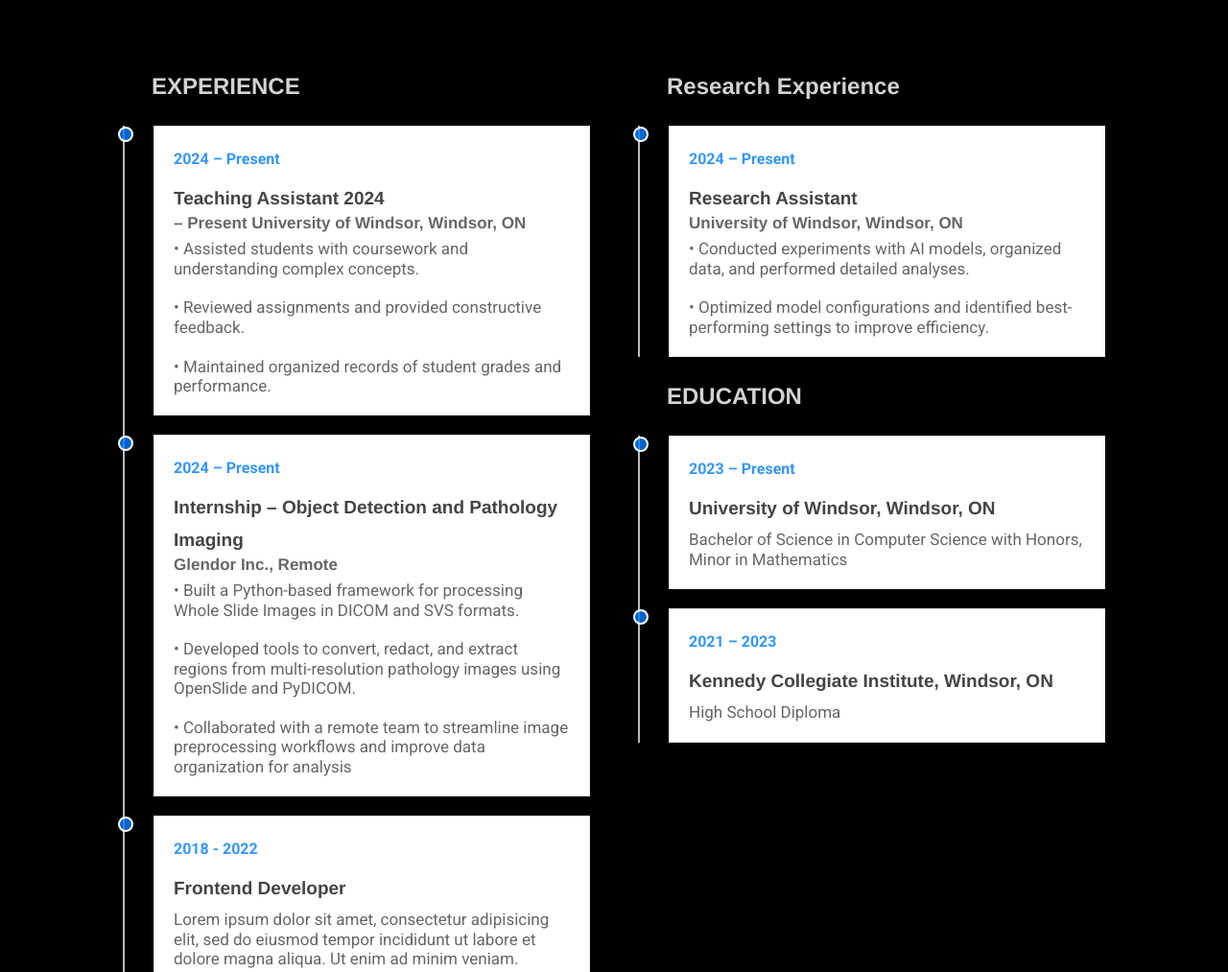
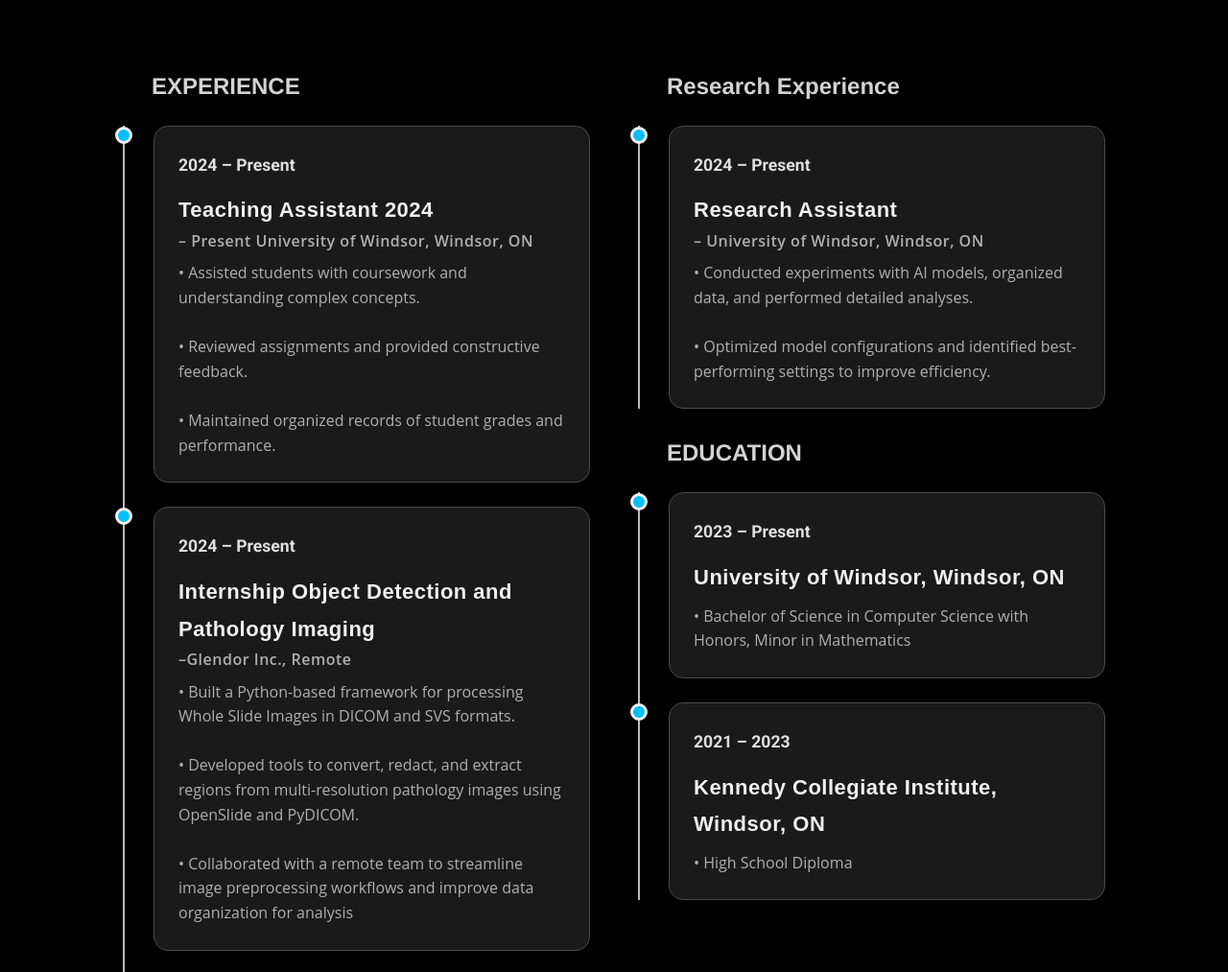
Before and after one commit to youness5rimammm/anas-mohammed, a plain HTML site: page index.html in a window 1280 px wide. Shown: the part 1820-2833 px from the top of the page at 96% size. Drawn offline with nearby package versions, Linux system fonts and the light colour scheme.

Commit message:
Your commit message

```diff
--- a/assets/css/style.css
+++ b/assets/css/style.css
@@ -804,9 +804,8 @@ body.nav-active { overflow: hidden; }
   display: flex;
   align-items: flex-start;
   gap: 30px;
-  overflow: auto;
   scroll-snap-type: inline mandatory;
-  padding-block-end: 5px;
+  margin: 10px 40px;
 }
 
 .slider-list::-webkit-scrollbar { display: none; }
@@ -1523,45 +1522,57 @@ main.rowS{
 .col .contents{
 	padding: 0px 30px;
 	border-left: 2px solid #bababa;
-}
-.col .contents .box{
+}.col .contents .box {
     position: relative;
-	padding: 20px;
-	border: 1px solid #eaeaea;
-	background-color: #ffffff;
+    padding: 25px; /* Slightly increased padding for more breathing room */
+    border: 1px solid #4a4a4a; /* Slightly lighter border for subtle contrast */
+    border-radius: 15px; /* Slightly reduced border-radius for a cleaner look */
     cursor: pointer;
-	transition: all 0.4s;
-	margin-bottom: 20px;
-}
-.col .contents .box:hover{
-	box-shadow: 0px 3px 12px 0px #ccc;
-	border: 1px solid transparent;
-}
-.col .contents .box::before{
+    transition: all 0.3s ease-in-out; /* Smoother transition */
+    margin-bottom: 25px; /* Increased margin-bottom */
+    background-color: #1a1a1a; /* Add a very dark background to the box for depth */
+}
+
+.col .contents .box:hover {
+    box-shadow: 0px 5px 20px 0px rgba(0, 191, 255, 0.2); /* A more prominent, subtle blue shadow on hover */
+    border: 1px solid #00bfff; /* Border color changes to a vibrant blue on hover */
+    transform: translateY(-3px); /* Subtle lift effect on hover */
+}
+
+.col .contents .box::before {
     content: '';
     position: absolute;
-	width: 16px;
-	height: 16px;
+    width: 18px; /* Slightly larger timeline dot */
+    height: 18px; /* Slightly larger timeline dot */
     border-radius: 50%;
-	right: calc(100% + 22px);
+    right: calc(100% + 23px); /* Adjusted position for the larger dot */
     top: 0;
-	background-color: rgba(0, 123, 255, 0.8);
-	border: 2px solid white;
-}
-.box h4{
+    background-color: #00bfff; /* Vibrant blue for the timeline dot */
+    border: 3px solid #f0f0f0; /* Brighter white border for the dot */
+}
+
+.box h4 {
     position: relative;
-	color: rgba(0, 123, 255, 0.8);
-}
-.box h3{
-	font-size: 19px;
-	padding: 10px 0px 6px;
-	font-family: helvetica;
-	color: #444;
-}
-.box p{
-	line-height: 1.2;
-	color: #666;
-	font-size: 17px;
+    color: #e0e0e0; /* Lighter grey for a softer contrast */
+    font-family: 'Roboto', sans-serif; /* Modern, readable font */
+    font-size: 1.1em; /* Slightly larger font size */
+    margin-bottom: 5px; /* Small margin below h4 */
+}
+
+.box h3 {
+    font-size: 22px; /* Increased font size for prominence */
+    padding: 8px 0px 8px; /* Adjusted padding */
+    font-family: 'Montserrat', sans-serif; /* Elegant and modern font */
+    color: #f0f0f0; /* Brighter white for headings */
+    font-weight: 600; /* Slightly bolder for emphasis */
+    letter-spacing: 0.5px; /* A bit of letter spacing for readability */
+}
+
+.box p {
+    line-height: 1.6; /* Increased line height for better readability */
+    color: #b0b0b0; /* Softer grey for body text */
+    font-size: 16px; /* Slightly smaller font size for body text */
+    font-family: 'Open Sans', sans-serif; /* Clean and readable font for paragraphs */
 }
 @media(max-width: 768px){
 	main.rowS{
--- a/index.html
+++ b/index.html
@@ -397,7 +397,7 @@
 
 				<div class="box">
 					<h4>2024 – Present</h4>
-					<h3>Internship – Object Detection and Pathology Imaging<p>Glendor Inc., Remote</p></h3>
+					<h3>Internship Object Detection and Pathology Imaging<p> –Glendor Inc., Remote</p></h3>
 
 					<p>
               • Built a Python-based framework for processing Whole Slide Images in DICOM and SVS formats. <br> <br>
@@ -410,7 +410,7 @@
 				<div class="box">
 					<h4>2018 - 2022</h4>
 					<h3>Frontend Developer</h3>
-					<p>Lorem ipsum dolor sit amet, consectetur adipisicing elit, sed do eiusmod tempor incididunt ut labore et dolore magna aliqua. Ut enim ad minim veniam.</p>
+					<p>As a Frontend Developer, I specialized in building intuitive and visually appealing web applications. My responsibilities included developing robust user interfaces from concept to deployment, ensuring responsiveness across various devices and browsers. I actively collaborated with design and backend teams to integrate data and deliver seamless user experiences, consistently optimizing for performance and maintainability.</p>
 				</div>
 
 			</div>
@@ -430,7 +430,7 @@
 
 				<div class="box">
 					<h4>2024 – Present</h4>
-					<h3>Research Assistant <p>University of Windsor, Windsor, ON</p></h3>
+					<h3>Research Assistant <p>–  University of Windsor, Windsor, ON</p></h3>
 					<p>
             • Conducted experiments with AI models, organized data, and performed detailed analyses. <br> <br>
             • Optimized model configurations and identified best-performing settings to improve efficiency.
@@ -448,13 +448,13 @@
 				<div class="box">
 					<h4>2023 – Present</h4>
 					<h3>University of Windsor, Windsor, ON</h3>
-					<p>Bachelor of Science in Computer Science with Honors, Minor in Mathematics</p>
+					<p>• Bachelor of Science in Computer Science with Honors, Minor in Mathematics</p>
 				</div>
 
 				<div class="box">
 					<h4>2021 – 2023</h4>
 					<h3>Kennedy Collegiate Institute, Windsor, ON </h3>
-					<p>High School Diploma</p>
+					<p> • High School Diploma</p>
 				</div>
 
 			</div>
@@ -804,30 +804,7 @@
             </div>
           </li>
 
-          <li class="slider-item">
-            <div class="project-card text-center">
 
-              <div class="card-banner img-holder has-before" style="--width: 1000; --height: 763;">
-                <img src="./assets/images/projet1.webp" width="1000" height="763" loading="lazy"
-                  alt="Project poster: Front End Development & Maintenance" class="img-cover">
-
-                <a href="https://github.com/Fakkiie/pathology-slides" class="btn btn:hover">
-                  <span class="span">Project Details</span>
-
-                  <ion-icon name="arrow-forward" aria-hidden="true"></ion-icon>
-                </a>
-              </div>
-
-              <div class="card-content">
-                <p class="card-subtitle">Python, Open-source Libraries</p>
-
-                <h3 class="title h3">
-                  <a href="#" class="card-title">DICOM/SVG WSI Reader Project/a>
-                </h3>
-              </div>
-
-            </div>
-          </li>
 
           <li class="slider-item">
             <div class="project-card text-center">
@@ -848,6 +825,26 @@
 
                 <h3 class="title h3">
                   <a href="#" class="card-title">league of legends dataset</a>
+                </h3>
+              </div>
+
+            </div>
+          </li>
+           <li class="slider-item">
+            <div class="project-card text-center">
+
+              <div class="card-banner img-holder has-before" style="--width: 1000; --height: 763;">
+                <img  src="./assets/images/projet1.webp"  loading="lazy"
+                  alt="Project poster: Front End Development & Maintenance" class="img-cover">
+
+
+              </div>
+
+              <div class="card-content">
+                <p class="card-subtitle">Python, Open-source Libraries</p>
+
+                <h3 class="title h3">
+                  <a href="#" class="card-title">DICOM/SVG WSI Reader Project/a>
                 </h3>
               </div>
 
```
Lines whose indentation alone changed are shown as unchanged.
